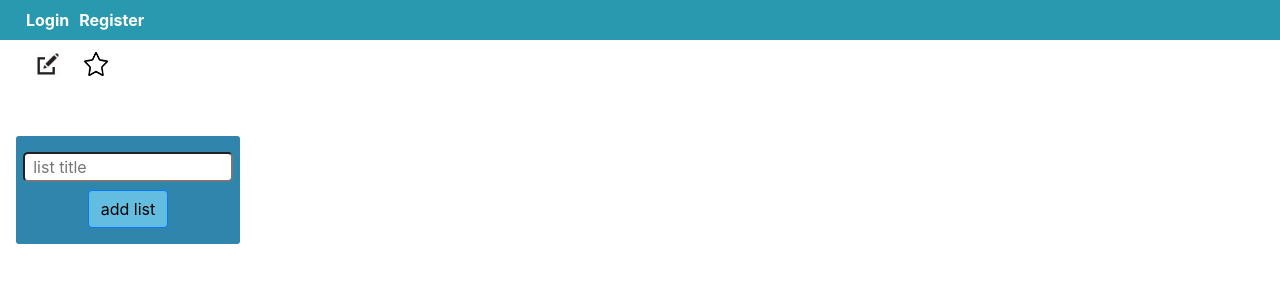
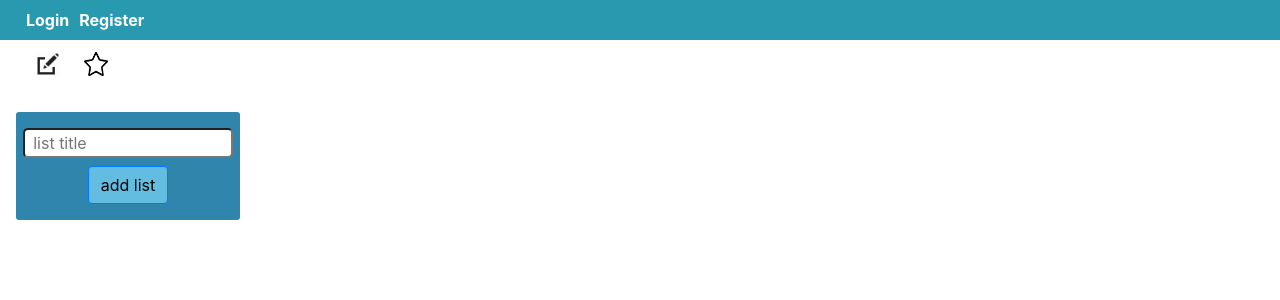
Before and after one commit to michaelsnow3/trello-clone-app, a React (Create React App) app: page /board in a window 1280 px wide. Shown: the top 300 px of the page. Built offline with nearby package versions, Linux system fonts and the light colour scheme.

Commit message:
changed position of lists to be closer to board header

```diff
--- a/src/components/DisplayBoard/DisplayBoard.css
+++ b/src/components/DisplayBoard/DisplayBoard.css
@@ -8,9 +8,9 @@
   flex-wrap: nowrap;
   justify-content: flex-start;
   align-items: flex-start;
-  min-height: 85%;
+  min-height: 88%;
   position: absolute;
-  top: 15%;
+  top: 12%;
   bottom: 0;
   z-index: -5;
 }
```
